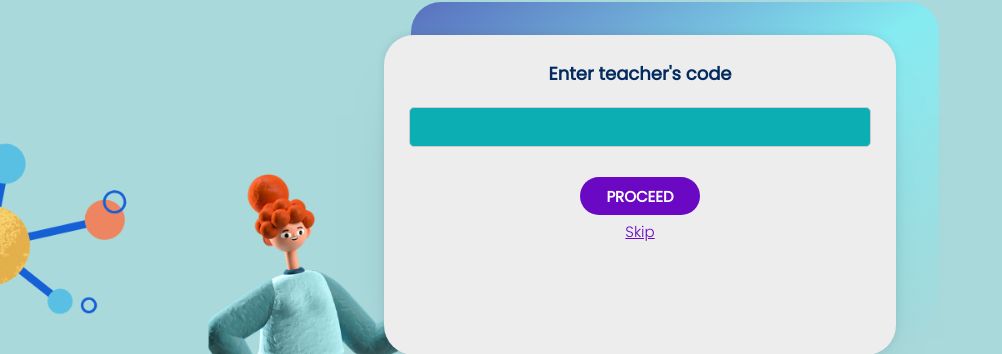
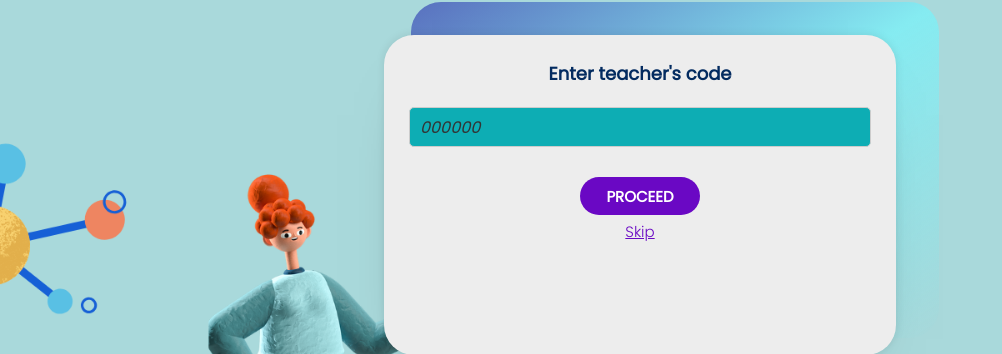
Before and after one commit to aseulgames/elementus, a PHP site: page /entercode.php in a window 1280 px wide. Shown: the part 200-554 px from the top of the page, without its empty margins (0-1002 px from the left). Run offline with PHP 8.4, Linux system fonts and the light colour scheme.

Commit message:
remove default arrow (input field)

```diff
--- a/entercode.php
+++ b/entercode.php
@@ -12,6 +12,12 @@
         a {
             text-decoration: none;
             color: #000000de;
+        }
+
+        input::-webkit-outer-spin-button,
+        input::-webkit-inner-spin-button {
+            -webkit-appearance: none;
+            margin: 0;
         }
     </style>
 
@@ -42,7 +48,7 @@
                     margin-bottom: 5px;
                     color: #032B60;"><b>Enter teacher's code</b></header>
                         <div class="field input" style="padding-top: 5px;">
-                            <input type="number" class="no-arrow" name="confirm" id="confirm" autocomplete="off" style="background-color: #0DADB4; color: aliceblue;">
+                            <input type="number" placeholder="000000" class="no-arrow" name="confirm" id="confirm" style="background-color: #0DADB4; color: aliceblue;">
                         </div>
                         <div class="button-row" style="display: flex; margin-top: 20px; justify-content: center;">
                             <button type="button" class="btn" name="submit" value="Submit"><b>PROCEED</b></button>
--- a/style_try.css
+++ b/style_try.css
@@ -397,8 +397,3 @@ body {
 .message{
     color: rgb(48, 48, 48);
 }
-
-.no-arrow{
-    -moz-appearance: textfield;
-    appearance: textfield;
-}
```
